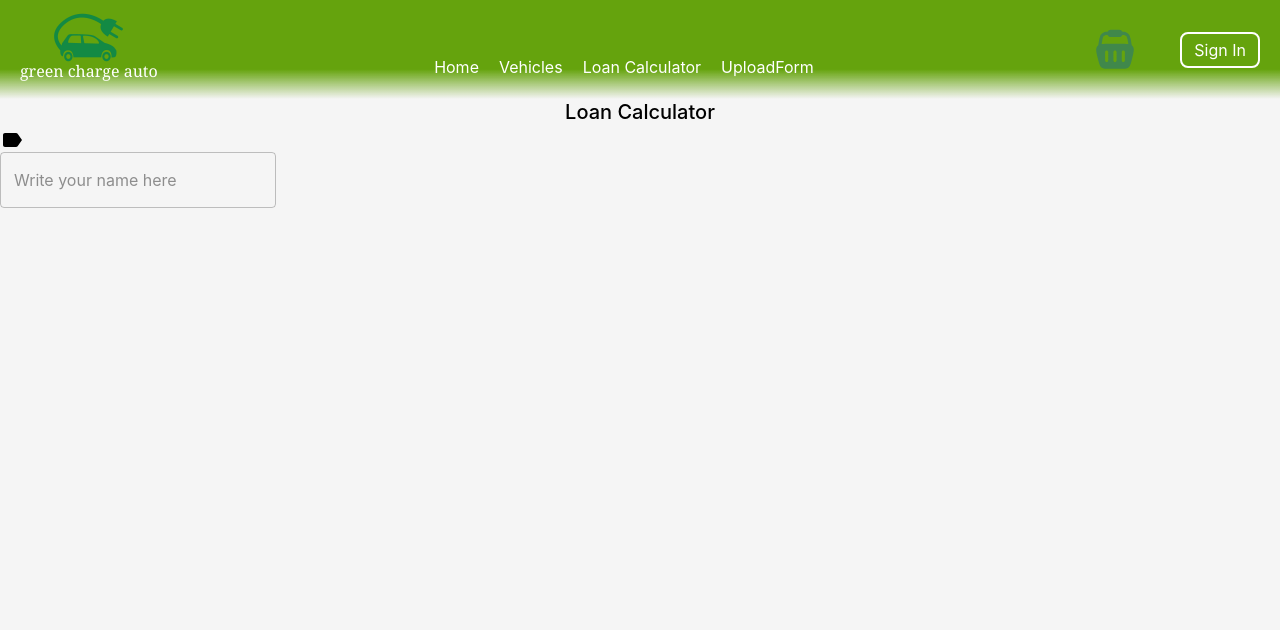
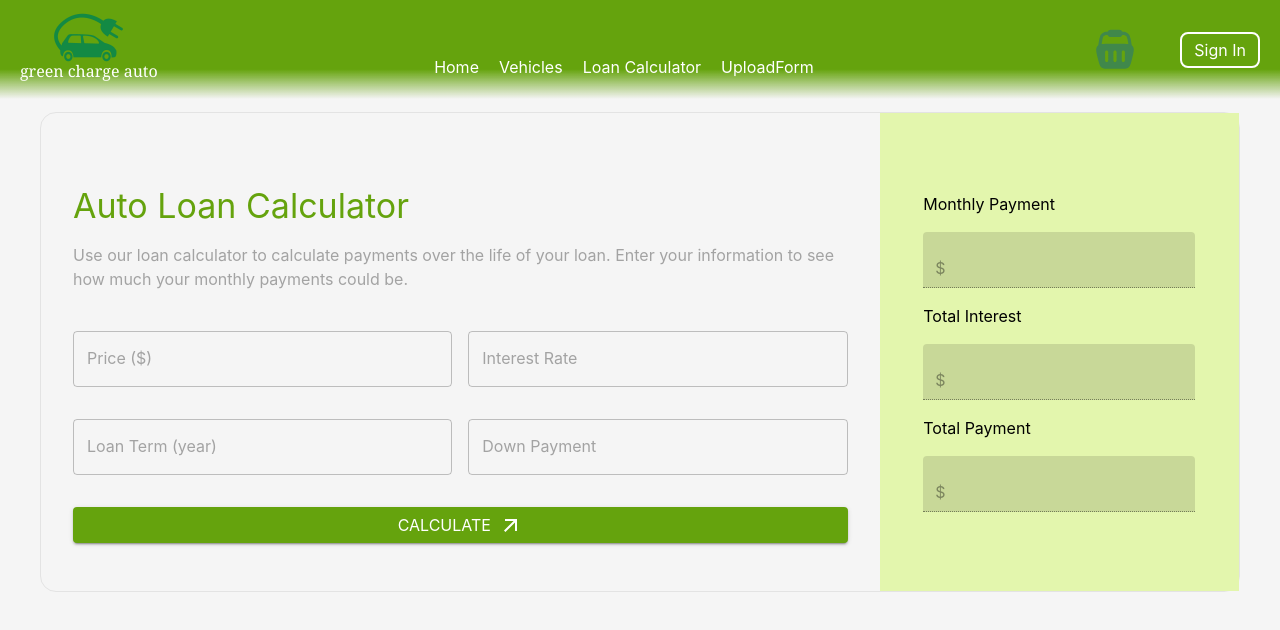
Before and after one commit to yienishaa/GreenChargeAutoFE, a React (Create React App) app: page /loan in a window 1280 px wide. Shown: the top 630 px of the page. Built offline with nearby package versions, Linux system fonts and the light colour scheme.

Commit message:
Auto loan page added

```diff
--- a/package.json
+++ b/package.json
@@ -46,6 +46,7 @@
     ]
   },
   "devDependencies": {
+    "@svgr/webpack": "^8.1.0",
     "autoprefixer": "^10.4.21",
     "postcss": "^8.5.3",
     "tailwindcss": "^3.4.17"
--- a/src/pages/LoanCalculator.js
+++ b/src/pages/LoanCalculator.js
@@ -1,20 +1,110 @@
-import {Label} from "@mui/icons-material";
-import {FormControl, TextField, Box, Typography} from "@mui/material";
-import * as React from "react";
+import {
+    FormControl,
+    TextField,
+    Box,
+    Typography,
+    Button,
+    Stack,
+} from "@mui/material";
+import ArrowOutwardIcon from "@mui/icons-material/ArrowOutward";
+import React, { useState } from "react";
 
 const LoanCalculator = () => {
-    return(
-        <>
-            <Box className="flex justify-center pt-24 px-4">
-                <Typography ml={15} mr={15} variant={"h6"}>Loan Calculator</Typography>
+    const [price, setPrice] = useState("");
+
+    return (
+        <Box className="pt-28 px-10">
+            <Box
+
+                sx={{
+                    border: 1,
+                    borderRadius: 4,
+                    borderColor: "secondary.gray",
+                }}
+            >
+                <Stack direction="row" spacing={0}>
+                    {/* Left Side - Form */}
+                    <Box sx={{ width: "70%", px: 4 }} pt={4} pb={6}>
+                        <Box className="pt-10">
+                            <Typography color="primary.main" variant="h4">
+                                Auto Loan Calculator
+                            </Typography>
+                            <Typography color="text.secondary" mt={2}>
+                                Use our loan calculator to calculate payments over the life of
+                                your loan. Enter your information to see how much your monthly
+                                payments could be.
+                            </Typography>
+                        </Box>
+
+                        <Box className="pt-10">
+                            <FormControl fullWidth required>
+                                <Stack spacing={4}>
+                                    <Stack direction="row" spacing={2}>
+                                        <TextField
+                                            fullWidth
+                                            type="number"
+                                            label="Price ($)"
+                                            variant="outlined"
+                                            onChange={(e) => setPrice(e.target.value)}
+                                        />
+                                        <TextField
+                                            fullWidth
+                                            type="number"
+                                            label="Interest Rate"
+                                            variant="outlined"
+                                        />
+                                    </Stack>
+                                    <Stack direction="row" spacing={2}>
+                                        <TextField
+                                            fullWidth
+                                            type="number"
+                                            label="Loan Term (year)"
+                                            variant="outlined"
+                                        />
+                                        <TextField
+                                            fullWidth
+                                            type="number"
+                                            label="Down Payment"
+                                            variant="outlined"
+                                        />
+                                    </Stack>
+                                    <Button variant="contained" type="submit" fullWidth>
+                                        <Typography color="white" mr={1}>
+                                            Calculate
+                                        </Typography>
+                                        <ArrowOutwardIcon sx={{ color: "white" }} />
+                                    </Button>
+                                </Stack>
+                            </FormControl>
+                        </Box>
+                    </Box>
+
+                    {/* Right Side - Green Box */}
+                    <Box
+                        sx={{
+                            width: "30%",
+                            backgroundColor: "background.lime",
+                            display: "flex",
+                            alignItems: "center",
+                            justifyContent: "center",
+
+                        }}
+                    >
+                        <Stack direction="column" spacing={2}>
+                            <Typography color="text.primary" variant="body1">Monthly Payment</Typography>
+                            <TextField disabled={true} color="text.primary" variant="filled" defaultValue={"$"}/>
+
+                            <Typography color="text.primary" variant="body1">Total Interest</Typography>
+                            <TextField disabled={true} color="text.primary" variant="filled" defaultValue={"$"}/>
+
+                            <Typography color="text.primary" variant="body1">Total Payment</Typography>
+                            <TextField disabled={true} color="text.primary" variant="filled" defaultValue={"$"}/>
+                        </Stack>
+
+                    </Box>
+                </Stack>
             </Box>
-            <Box>
-                <FormControl defaultValue="" required>
-                    <Label>Name</Label>
-                    <TextField placeholder="Write your name here" />
-                </FormControl>
-            </Box>
-        </>
+        </Box>
     );
 };
 
--- a/src/styles/Theme.js
+++ b/src/styles/Theme.js
@@ -4,18 +4,24 @@ import { createTheme } from '@mui/material/styles';
 const theme = createTheme({
     palette: {
         primary: {
-            main: '#10ac63', // Replace with your desired primary color
+            main: '#65a30d', // Replace with your desired primary color
+            light: '#b0ca8b',
+            white: '#fff',
         },
         secondary: {
             main: '#0b786c', // Replace with your desired secondary color
+            white: '#ffffff',
+            gray: '#e3e3e3',
         },
         background: {
             default: '#f5f5f5',
             paper: '#ffffff',
+            lime: '#E3F6AD',
         },
         text: {
             primary: '#000000',
             secondary: '#a3a3a3',
+            white: '#ffffff',
         },
     },
     typography: {
```
Also changed, not shown: 1 other file (tests, documents, lock files or other folders).
